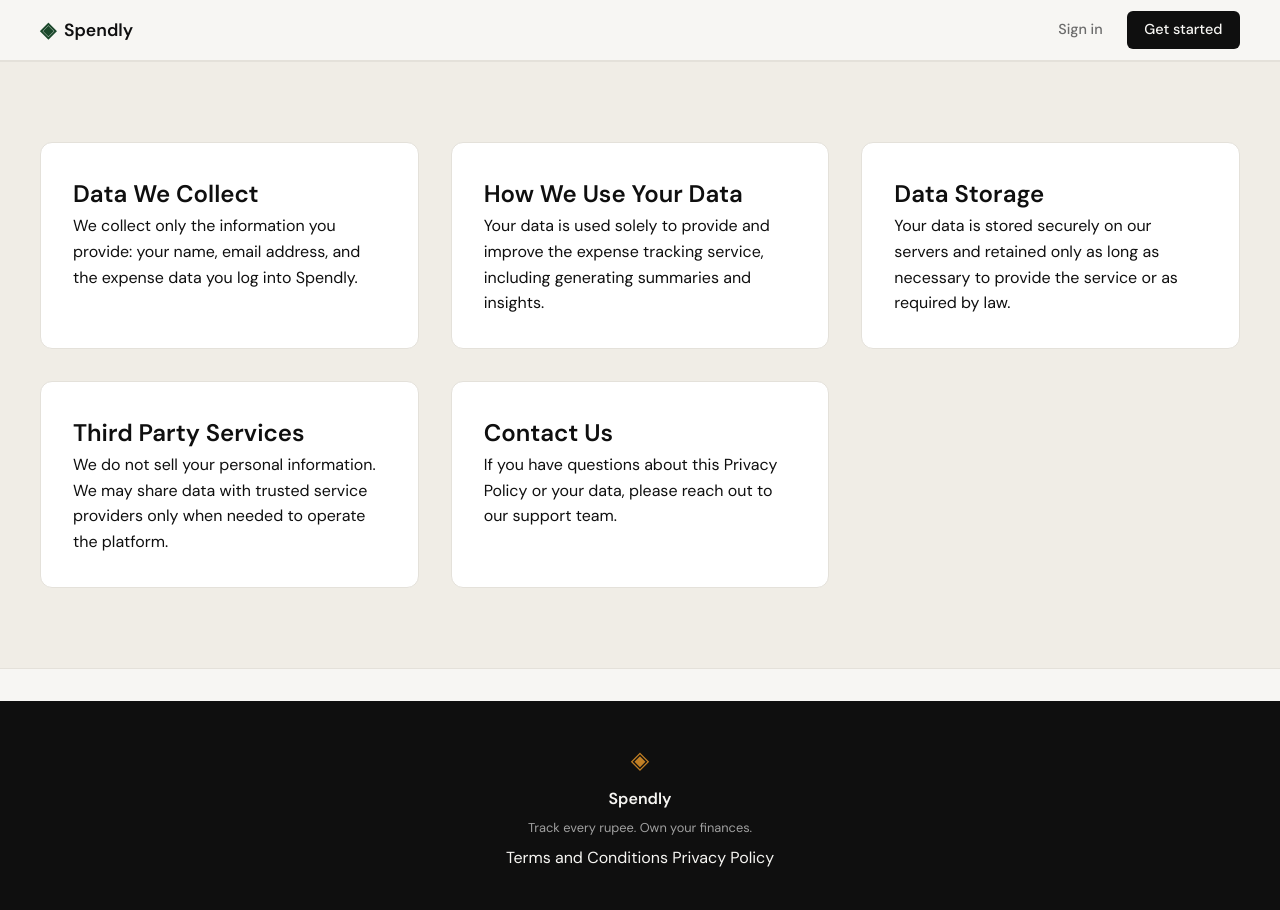
After one commit to imkumarayush/spendly, a Flask app: page /privacy in a window 1280 px wide. The commit adds this page. Run offline with Flask 3, Linux system fonts and the light colour scheme.

Commit message:
landing: add privacy policy page and route

```diff
--- a/app.py
+++ b/app.py
@@ -25,6 +25,11 @@ def login():
 @app.route("/terms")
 def terms():
     return render_template("terms.html")
+
+
+@app.route("/privacy")
+def privacy():
+    return render_template("privacy.html")
 
 
 # ------------------------------------------------------------------ #
--- a/templates/base.html
+++ b/templates/base.html
@@ -36,7 +36,7 @@
             <p class="footer-copy">Track every rupee. Own your finances.</p>
             <div class="footer-links">
                 <a href="/terms">Terms and Conditions</a>
-                <a href="#">Privacy Policy</a>
+                <a href="/privacy">Privacy Policy</a>
             </div>
         </div>
     </footer>
--- /dev/null
+++ b/templates/privacy.html
@@ -0,0 +1,30 @@
+{% extends "base.html" %}
+
+{% block title %}Privacy Policy - Spendly{% endblock %}
+
+{% block content %}
+<section class="features">
+  <div class="features-inner">
+  <div class="feature-card">
+    <h2>Data We Collect</h2>
+    <p>We collect only the information you provide: your name, email address, and the expense data you log into Spendly.</p>
+  </div>
+  <div class="feature-card">
+    <h2>How We Use Your Data</h2>
+    <p>Your data is used solely to provide and improve the expense tracking service, including generating summaries and insights.</p>
+  </div>
+  <div class="feature-card">
+    <h2>Data Storage</h2>
+    <p>Your data is stored securely on our servers and retained only as long as necessary to provide the service or as required by law.</p>
+  </div>
+  <div class="feature-card">
+    <h2>Third Party Services</h2>
+    <p>We do not sell your personal information. We may share data with trusted service providers only when needed to operate the platform.</p>
+  </div>
+  <div class="feature-card">
+    <h2>Contact Us</h2>
+    <p>If you have questions about this Privacy Policy or your data, please reach out to our support team.</p>
+  </div>
+  </div>
+</section>
+{% endblock %}
--- a/templates/terms.html
+++ b/templates/terms.html
@@ -4,6 +4,7 @@
 
 {% block content %}
 <section class="features">
+  <div class="features-inner">
   <div class="feature-card">
     <h2>Acceptance of Terms</h2>
     <p>By using Spendly you accept these terms and agree to comply with them.</p>
@@ -24,5 +25,6 @@
     <h2>Changes to Terms</h2>
     <p>We reserve the right to modify these Terms at any time. Continued use after changes constitutes acceptance of the updated Terms.</p>
   </div>
+  </div>
 </section>
 {% endblock %}
```
